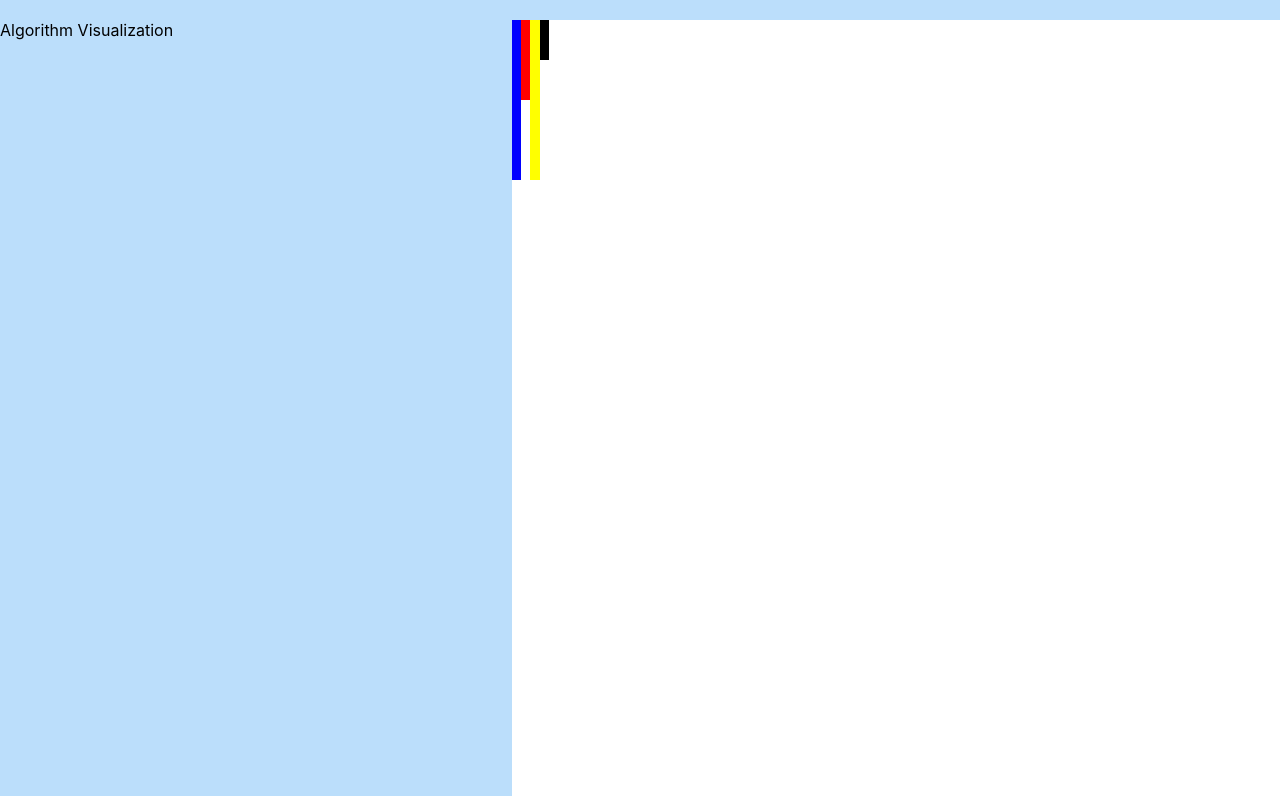
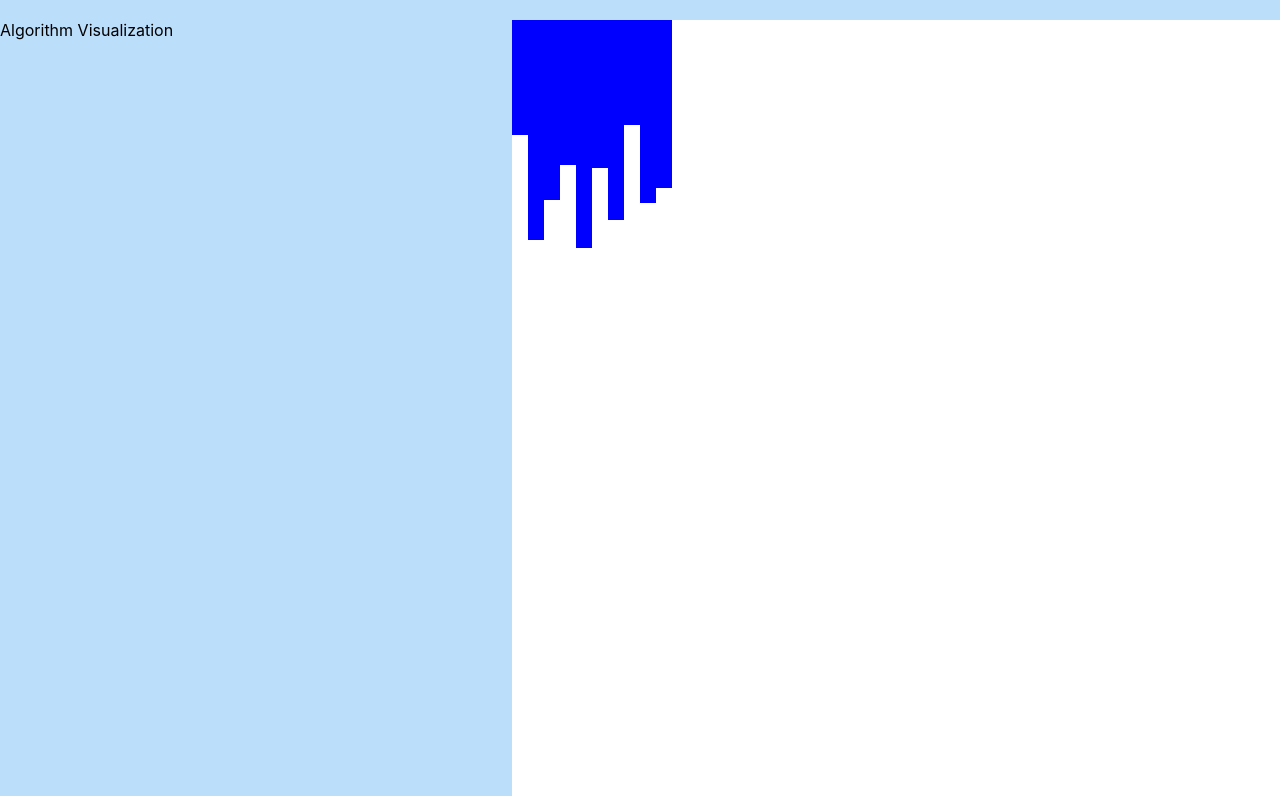
Before and after one commit to DeviNoles/AlgorithmVisualization, a React (Create React App) app in the folder frontend/: page / in a window 1280 px wide. Built offline with nearby package versions, Linux system fonts and the light colour scheme.

Commit message:
random height generated graphs

```diff
--- a/frontend/src/App.js
+++ b/frontend/src/App.js
@@ -4,21 +4,29 @@ import './App.css';
 import random from './logic/generateRandom';
 class App extends Component{
   render(){
+    let numAr = new Array(10);
 
-    random();
+    for(let i = 0; i<10; i++){
+      numAr[i] = random();
+      console.log(numAr[i]);
+    }
     return (
     <div id="nodeBackground">
-  <div class="container">
+  <div className="container">
 
 
   <div id="menu">
   Algorithm Visualization
   </div>
   <div id="nodeContainer">
-  <Node background = "blue" height = "20vh"/>
-  <Node background = "red" height = "10vh"/>
-  <Node background = "yellow" height = "20vh"/>
-  <Node background = "black" height = "5vh"/>
+  {numAr.map(function(index, height){
+    return(
+      <React.Fragment>
+    <Node background = "blue" height = {index}/>
+    </React.Fragment>
+  )
+  })}
+
   </div>
   </div>
 </div>
@@ -28,5 +36,4 @@ class App extends Component{
   }
 }
 
-
 export default App;
--- a/frontend/src/logic/generateRandom.js
+++ b/frontend/src/logic/generateRandom.js
@@ -1,7 +1,9 @@
 export default function generateRandom() {
-  let numAr = new Array(10);
-  for(let i = 0; i<10; i++){
-    numAr[i] = Math.floor((Math.random() * 100));
-    console.log(numAr[i]);
+    let numAr = Math.floor((Math.random() * 100));
+    if(numAr==0){
+      generateRandom();
+    }
+    else{
+    return numAr
   }
 }
--- a/frontend/src/node/Node.css
+++ b/frontend/src/node/Node.css
@@ -1,8 +1,8 @@
 #nodeContainer{
   display: flex !important;
-  width: 2vh;
+
+  color: transparent !important;
 }
 #node{
   background: #ff0 !important;
-  height: 50vh !important; /* edit this for graph height = magic */
 }
--- a/frontend/src/node/Node.js
+++ b/frontend/src/node/Node.js
@@ -12,15 +12,16 @@ class Node extends Component{
     const styles = {
     node: {
       background: this.props.background,
-      height: this.props.height, /* edit this for graph height = magic */
-      color: this.props.background,
+      height: this.props.height * 2.5, /* edit this for graph height = magic */
+      color: "transparent",
+        width: "2vh",
     }
   }
     let ht = this.props.height;
     return (
       <div id="nodeContainer">
       <div style={styles.node}>
-      ..
+      .
       </div>
       </div>
 
```
